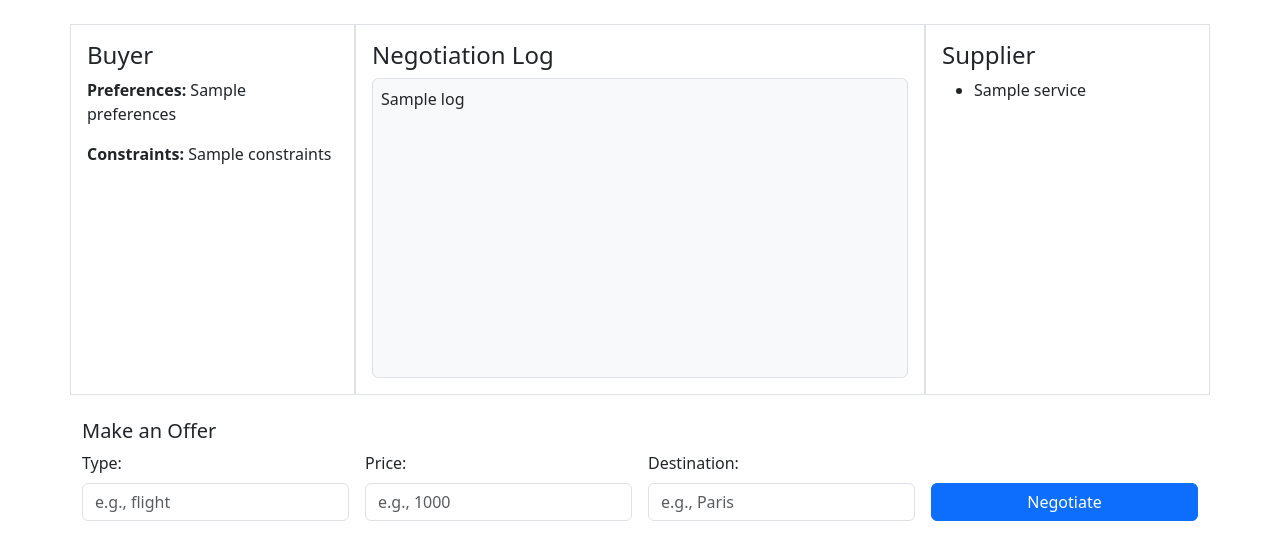
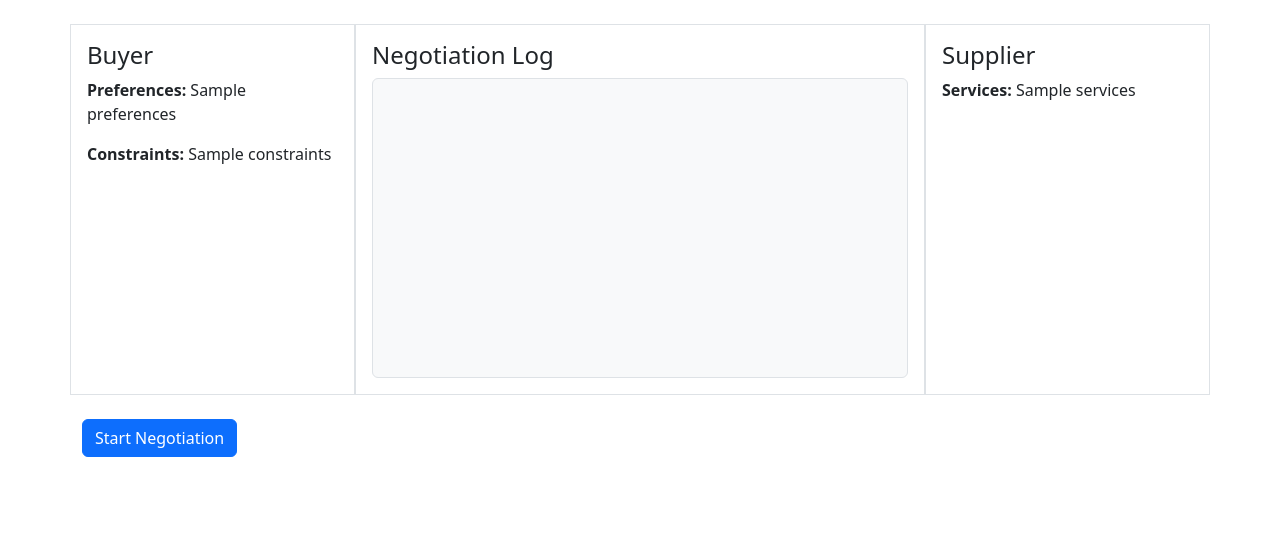
Before and after one commit to Mxtsxw/BuyerSupplierNegotiationSimul, a Flask app: template templates/index.html in a window 1280 px wide. Shown: the top 560 px of the page. Run offline with Flask 3, Linux system fonts and the light colour scheme; the template is opened without the code that fills it: most values are stand-ins (such as "Sample title", 1, 10 or a date in 2020).

Commit message:
problème de sending data - script

```diff
--- a/app.py
+++ b/app.py
@@ -1,5 +1,5 @@
 from flask import Flask, render_template, request, jsonify
-from agents import SupplierAgent, BuyerAgent, CommunicationManager
+from agents import SupplierAgent, BuyerAgent, CommunicationManager, Logger
 import threading
 
 app = Flask(__name__)
@@ -25,9 +25,13 @@ def index():
 @app.route('/negotiate', methods=['POST'])
 def negotiate():
     data = request.json
-    offer = data['offer']
+    offer = {"type": data['type'], "price": data['price'], "destination": data['destination']}
+
+
+    # Assuming buyer.negotiate accepts a callback for logging
     response = buyer.negotiate("supplier_1", offer, 'localhost', comm_manager.socket.getsockname()[1])
-    return jsonify(response)
+
+    return jsonify({"response": response, "logs": Logger.logs})
 
 if __name__ == "__main__":
     app.run(debug=True)
--- a/templates/index.html
+++ b/templates/index.html
@@ -22,65 +22,54 @@
             <!-- Output Column -->
             <div class="col-md-6 border p-3">
                 <h4>Negotiation Log</h4>
-                    <div id="log" class="border rounded bg-light p-2" style="height: 300px; overflow-y: auto;">
-                        {% for log in logs %}
-                            <p>{{ log }}</p>
-                        {% endfor %}
+                <div id="log" class="border rounded bg-light p-2" style="height: 300px; overflow-y: scroll;">
+<!--                    <ul id="logs">-->
+<!--                        {% for log in logs %}-->
+<!--                        <li>{{ log }}</li>-->
+<!--                        {% endfor %}-->
+<!--                    </ul>-->
                 </div>
             </div>
 
             <!-- Supplier Column -->
             <div class="col-md-3 border p-3">
                 <h4>Supplier</h4>
-                    <ul>
-                        {% for service in supplier.services %}
-                            <li>{{ service }}</li>
-                        {% endfor %}
-                    </ul>
+                <p><strong>Services:</strong> {{ supplier.services }}</p>
             </div>
         </div>
 
         <div class="row mt-4">
             <div class="col-md-12">
-                    <h5>Make an Offer</h5>
-                    <form id="offer-form" class="row g-3">
-                        <div class="col-md-3">
-                            <label for="type" class="form-label">Type:</label>
-                            <input type="text" class="form-control" id="type" name="type" placeholder="e.g., flight" required>
-                        </div>
-                        <div class="col-md-3">
-                            <label for="price" class="form-label">Price:</label>
-                            <input type="number" class="form-control" id="price" name="price" placeholder="e.g., 1000" required>
-                        </div>
-                        <div class="col-md-3">
-                            <label for="destination" class="form-label">Destination:</label>
-                            <input type="text" class="form-control" id="destination" name="destination" placeholder="e.g., Paris" required>
-                        </div>
-                        <div class="col-md-3 d-flex align-items-end">
-                            <button type="submit" class="btn btn-primary w-100">Negotiate</button>
-                        </div>
-                    </form>
+                <button id="negotiate-btn" class="btn btn-primary">Start Negotiation</button>
             </div>
         </div>
     </div>
 
     <script>
-            document.getElementById('offer-form').addEventListener('submit', async (event) => {
-                event.preventDefault();
-                const type = document.getElementById('type').value;
-                const price = parseFloat(document.getElementById('price').value);
-                const destination = document.getElementById('destination').value;
+        document.getElementById('negotiate-btn').addEventListener('click', function() {
+            const offer = {
+                type: "flight",
+                price: 750,
+                destination: "Paris"
+            };
 
-                const response = await fetch('/negotiate', {
+            fetch('/negotiate', {
                 method: 'POST',
-                    headers: { 'Content-Type': 'application/json' },
-                    body: JSON.stringify({ offer: { type, price, destination } })
-                });
-                const result = await response.json();
-                alert(JSON.stringify(result));
-                window.location.reload();
+                headers: {
+                    'Content-Type': 'application/json'
+                },
+                body: JSON.stringify(offer)
+            })
+            .then(response => response.json())
+            .then(data => {
+                const logElement = document.getElementById('log');
+                const logEntry = document.createElement('div');
+                logEntry.textContent = JSON.stringify(data.response, null, 2);
+                logElement.appendChild(logEntry);
+                logElement.scrollTop = logElement.scrollHeight;
+            })
+            .catch(error => console.error('Error:', error));
         });
     </script>
 </body>
-
 </html>
```
Also changed, not shown: agents.py (+33 -8 lines). Lines whose indentation alone changed are shown as unchanged.
